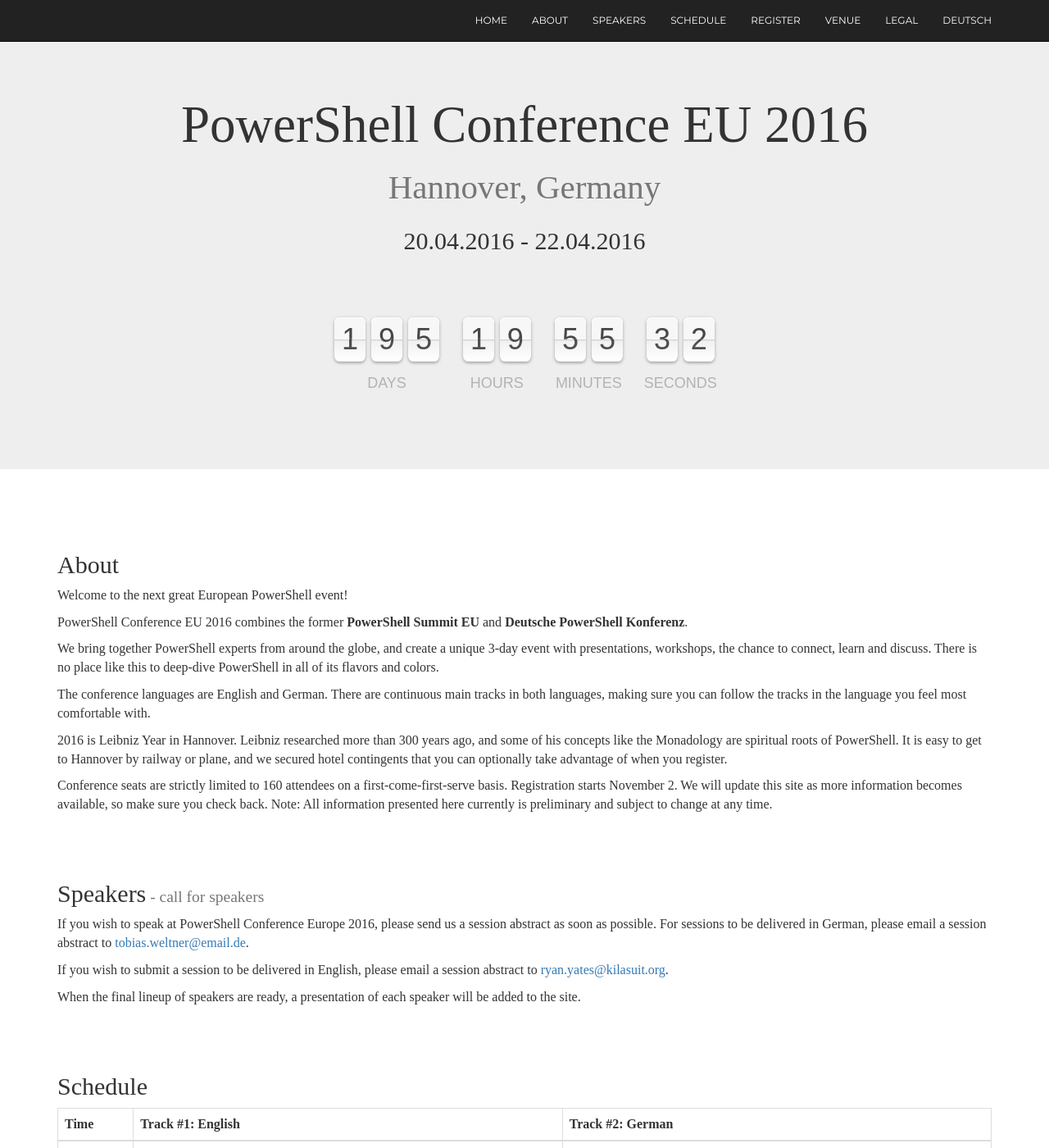
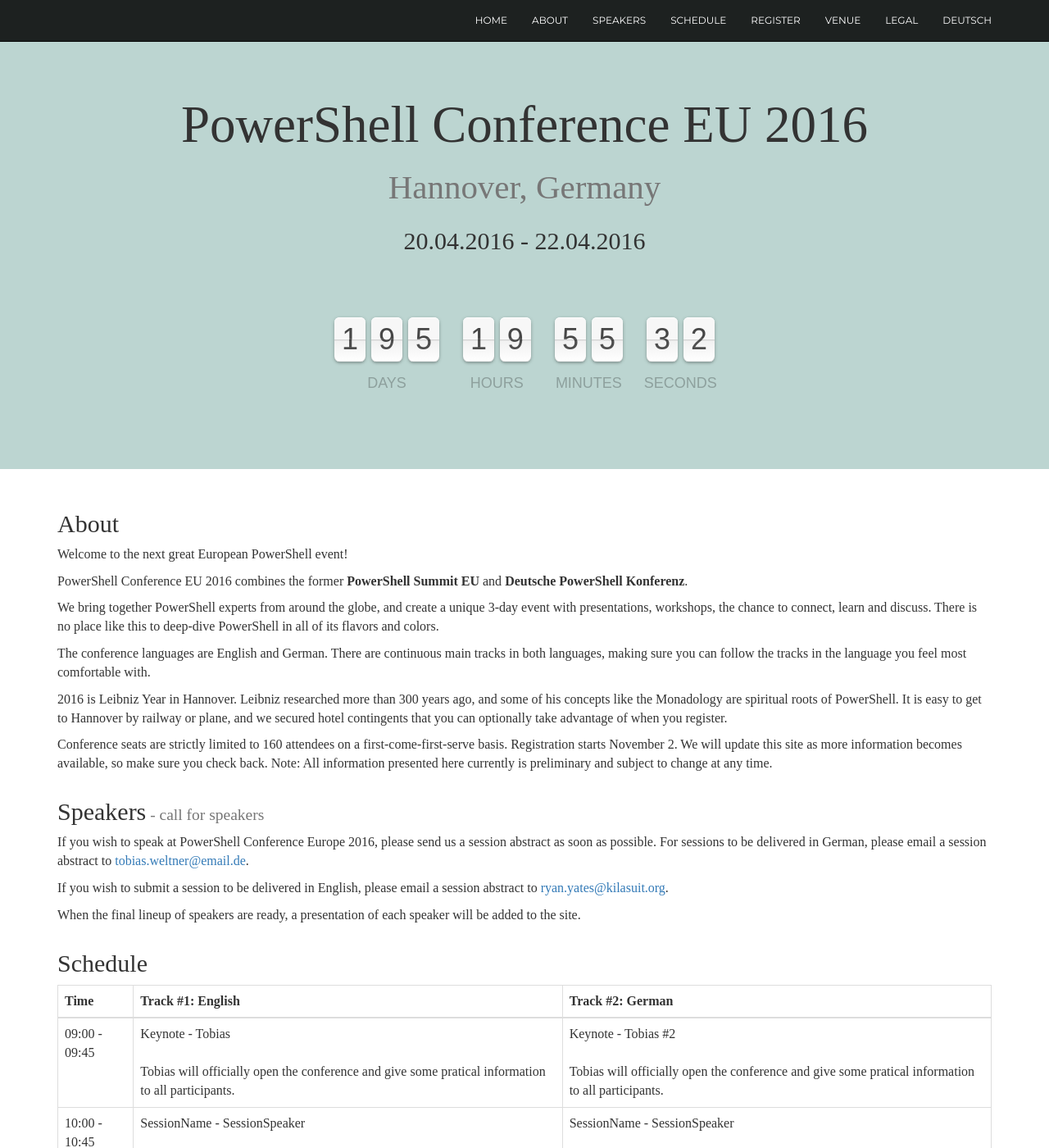
Before and after one commit to PowerShellConferenceEU/website-archive, a Jekyll site: the page built from index.html, in a window 1280 px wide and 1400 px high. Shown: the whole window at 82% size. Built offline with Jekyll 4.4.1, drawn with Linux system fonts in a browser that asks for light colours; nearby versions of some CDN libraries; some web fonts are replaced.

Commit message:
Testing new colors + cleanup of CSS

```diff
--- a/_layouts/scaffolding.html
+++ b/_layouts/scaffolding.html
@@ -36,6 +36,7 @@
   <body  id="page-top">
 
     <nav class="navbar navbar-inverse navbar-fixed-top">
+    <!--<nav class="navbar navbar-fixed-top">-->
       <div class="container">
         <div class="navbar-header">
           <button type="button" class="navbar-toggle collapsed" data-toggle="collapse" data-target="#navbar" aria-expanded="false" aria-controls="navbar">
--- a/css/custom.css
+++ b/css/custom.css
@@ -8,11 +8,13 @@
 
 section {
   padding-top: 50px;
+  margin-top: -50px;
+  -webkit-background-clip: content-box;
+  background-clip: content-box;
 }
 
 .navbar-brand {
     font-family: "Kaushan Script","Helvetica Neue",Helvetica,Arial,cursive;
-    /*color: #fed136!important;*/
     color: dodgerblue!important;
 }
 
@@ -20,21 +22,16 @@
     text-transform: uppercase;
     font-family: Montserrat,"Helvetica Neue",Helvetica,Arial,sans-serif;
     font-size: 12px;
-    /*font-weight: 300;
-    letter-spacing: 1px;*/
     color: #fff;
 }
 
 .navbar-inverse .nav li a:hover {
     outline: 0;
-    /*color: #fed136*/
     color: dodgerblue;
 }
-/*.navbar-inverse .nav li a:focus {
+.navbar-inverse .nav li a:focus {
     outline: 0;
-    color: #fff;
-    /*color: #fed136;*/
-/*}*/
+}
 
 .navbar-inverse .navbar-nav>.active>a {
     border-radius: 0;
@@ -48,8 +45,13 @@
     background-color: #fec503;
 }
 
+.navbar-inverse {
+  background-color: #1d2120;
+}
+
 .jumbotron {
   text-align: center;
+  background-color: #bcd5d1;
 }
 
 @media screen and (min-width: 500px) and (max-width: 767px) {
```
